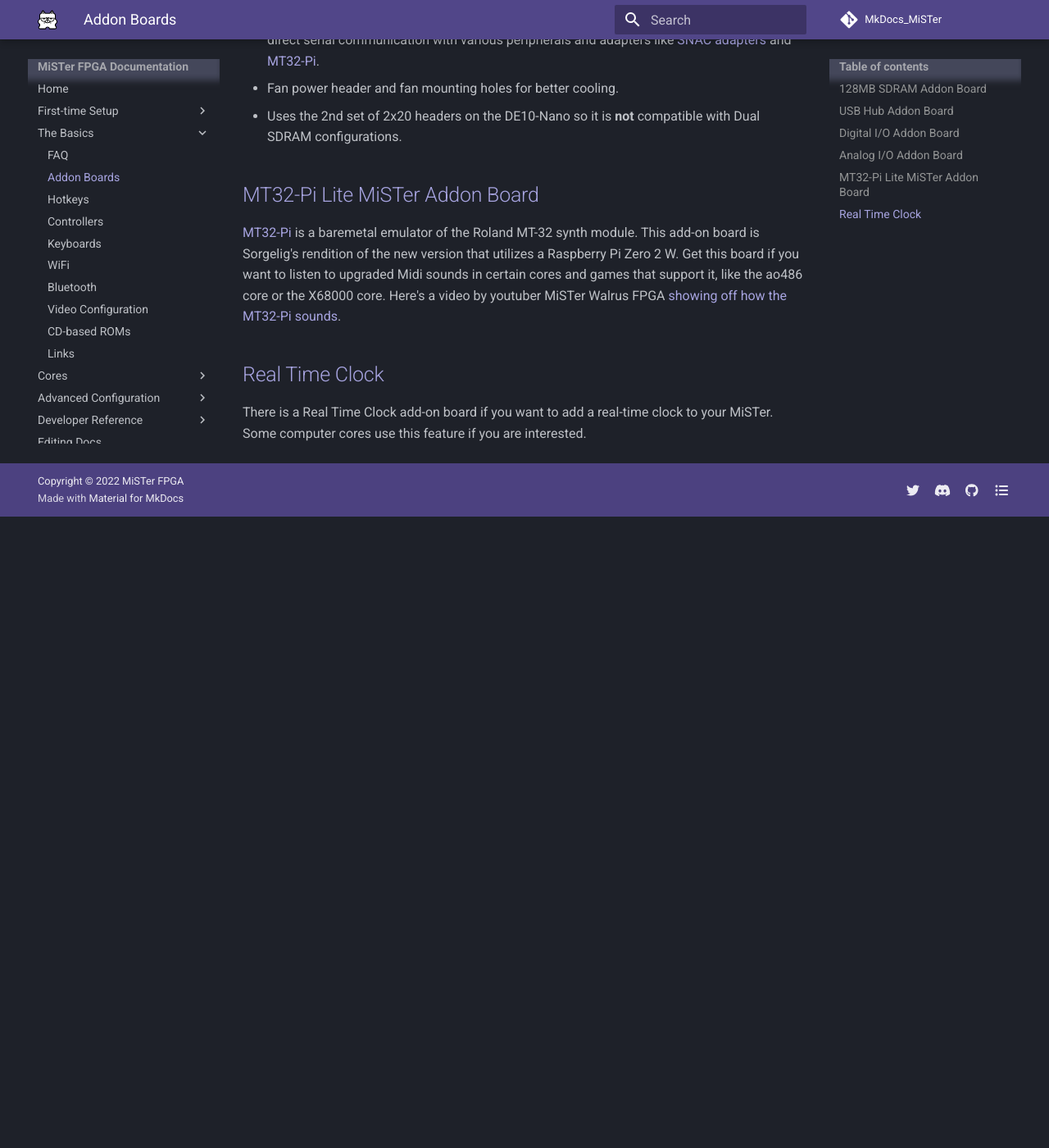
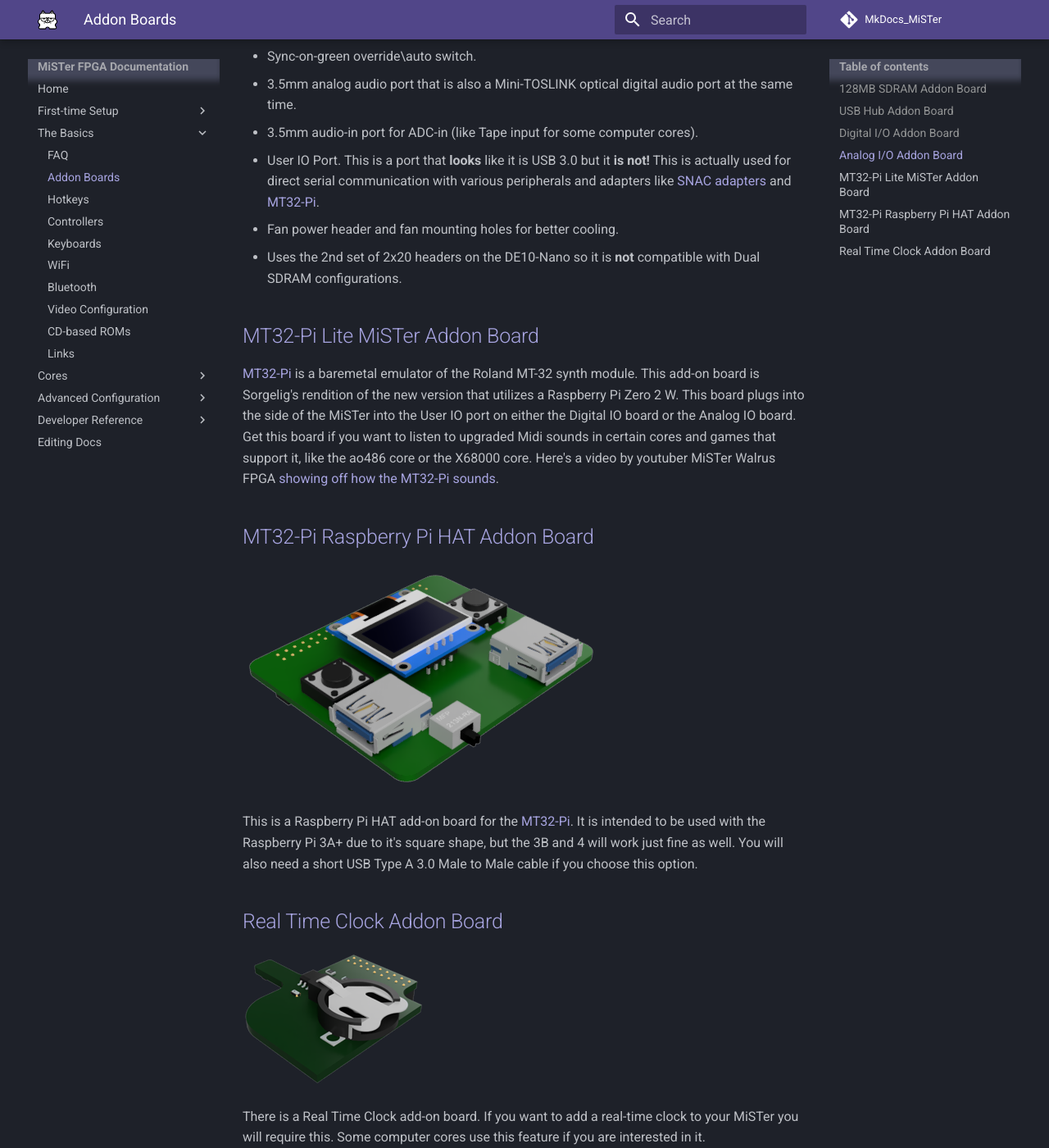
Before and after one commit to MiSTer-devel/MkDocs_MiSTer, an MkDocs documentation site: the page built from docs/basics/addons.md, in a window 1280 px wide and 1400 px high, scrolled down 3833 px. Shown: the whole window at 82% size. Built offline with MkDocs 1.6.1 and Material for MkDocs 9.7.7, drawn with Linux system fonts in a browser that asks for light colours; comment, search, counter and statistics services are not loaded; before the commit the page ends 4463 px from its top, so only the background shows below that; some of the changed text lies outside the part shown.

Commit message:
improve renders of hardware addons and add more

```diff
--- a/docs/basics/addons.md
+++ b/docs/basics/addons.md
@@ -1,22 +1,24 @@
+![MiSTer FPGA Sandwich Punk Style Art by hewhoisred](img/misterpunk.png)
+
 MiSTer has various addon boards that are somewhat optional to use such as a 128MB SDRAM add-on board that allows you to use all of the cores on the system and the Analog IO board which enables you to easily connect your MiSTer to a classic CRT telivision or monitor. These boards can be purchased by various sellers online or assembled yourself by ordering the PCB from a PCB manufacturer, buying the components online, and soldering it yourself.
 
-Here's a rundown of what the current add-on boards are and what they do.
+Here's a rundown of what some of the current add-on boards are and what they do.
 
 ## [128MB SDRAM Addon Board](https://github.com/MiSTer-devel/Hardware_MiSTer/blob/master/releases/sdram_xsds_2.9.pdf){target=_blank}
 
-![](img/sdram.png)
+![MiSTer FPGA 128MB SDRAM Add-on Board](img/sdram.png)
 
 The 128MB SDRAM Add-on board for MiSTer is essential for multiple cores to even load games. You can alternatively go with a 32MB SDRAM board for a cheaper price, however there are some games on Neo Geo, Game Boy Advance, and a few other cores which might no be compatible if you go with the smaller sized module.
 
 ## [USB Hub Addon Board](https://github.com/MiSTer-devel/Hardware_MiSTer/blob/master/releases/USBHub_2.1.pdf){target=_blank}
 
-![](img/usbhub.png)
+![MiSTer FPGA USB Hub Add-on Board](img/usbhub.png)
 
 The USB Hub Add-on board for MiSTer has two methods of connecting to your DE10-Nano either via internal headers with a slim external board or with a bridge to connect both MicroUSB ports together. This board provides an OTG USB Hub for the Mister which has one power-only usb port in the back and 6 USB 2.0 ports ont he other 3 sides. It requires power so you may need a power splitter to supply power to both the DE10-Nano and this USB hub. If you use a Digital IO board you will only need a DC to DC jumper cable and a single cable to the Digital IO board's barrel jack in order to power the whole stack.
 
 ## [Digital I/O Addon Board](https://github.com/MiSTer-devel/Hardware_MiSTer/blob/master/releases/iobrd_dig_1.2.pdf){target=_blank}
 
-![](img/digitalio.png)
+![MiSTer FPGA Digital I/O Add-on Board](img/digitalio.png)
 
 Get this board if you want a few more options. It is cheaper than the Analog IO board below typically, and it leaves the 2nd SDRAM slot unoccuppied for the potential future cores which may require it someday.
 
@@ -31,7 +33,7 @@
 
 ## [Analog I/O Addon Board](https://github.com/MiSTer-devel/Hardware_MiSTer/raw/master/releases/iobrd_6.1.pdf){target=_blank}
 
-![](img/analogio.png)
+![MiSTer FPGA Analog I/O Add-on Board](img/analogio.png)
 
 Get this board instead of the Digital IO Addon board if you want to use your MiSTer for simultaneous video output to a CRT and HDMI monitor. Otherwise the cheaper Digital IO board should be sufficient.
 
@@ -51,8 +53,16 @@
 
 ## [MT32-Pi Lite MiSTer Addon Board](https://github.com/MiSTer-devel/Hardware_MiSTer/blob/master/releases/MT32Pi_lite.pdf){target=_blank}
 
-[MT32-Pi](https://github.com/dwhinham/mt32-pi/wiki){target=_blank} is a baremetal emulator of the Roland MT-32 synth module. This add-on board is Sorgelig's rendition of the new version that utilizes a Raspberry Pi Zero 2 W. Get this board if you want to listen to upgraded Midi sounds in certain cores and games that support it, like the ao486 core or the X68000 core. Here's a video by youtuber MiSTer Walrus FPGA [showing off how the MT32-Pi sounds](https://www.youtube.com/watch?v=q05ud_eNU8E){target=_blank}.
+[MT32-Pi](https://github.com/dwhinham/mt32-pi/wiki){target=_blank} is a baremetal emulator of the Roland MT-32 synth module. This add-on board is Sorgelig's rendition of the new version that utilizes a Raspberry Pi Zero 2 W. This board plugs into the side of the MiSTer into the User IO port on either the Digital IO board or the Analog IO board. Get this board if you want to listen to upgraded Midi sounds in certain cores and games that support it, like the ao486 core or the X68000 core. Here's a video by youtuber MiSTer Walrus FPGA [showing off how the MT32-Pi sounds](https://www.youtube.com/watch?v=q05ud_eNU8E){target=_blank}.
 
-## [Real Time Clock](https://github.com/MiSTer-devel/Hardware_MiSTer/blob/master/releases/rtc_1.3.pdf){target=_blank}
+## [MT32-Pi Raspberry Pi HAT Addon Board](https://github.com/MiSTer-devel/Hardware_MiSTer/blob/master/releases/MT32Pi_Main.pdf){target=_blank}
 
-There is a Real Time Clock add-on board if you want to add a real-time clock to your MiSTer. Some computer cores use this feature if you are interested.
+![MiSTer FPGA MT32-Pi Raspberry Pi HAT Add-on Board](img/mt32pimain.png)
+
+This is a Raspberry Pi HAT add-on board for the [MT32-Pi](https://github.com/dwhinham/mt32-pi/wiki){target=_blank}. It is intended to be used with the Raspberry Pi 3A+ due to it's square shape, but the 3B and 4 will work just fine as well. You will also need a short USB Type A 3.0 Male to Male cable if you choose this option.
+
+## [Real Time Clock Addon Board](https://github.com/MiSTer-devel/Hardware_MiSTer/blob/master/releases/rtc_1.3.pdf){target=_blank}
+
+![MiSTer FPGA Real Time Clock Add-on Board](img/rtc.png)
+
+There is a Real Time Clock add-on board. If you want to add a real-time clock to your MiSTer you will require this. Some computer cores use this feature if you are interested in it.
```
Also changed, not shown: docs/assets/misterpunk.png (added), docs/basics/img/analogio.png, docs/basics/img/digitalio.png, docs/basics/img/misterpunk.png (added), docs/basics/img/mt32pimain.png (added), docs/basics/img/rtc.png (added), docs/basics/img/sdram.png, docs/basics/img/usbhub.png.
